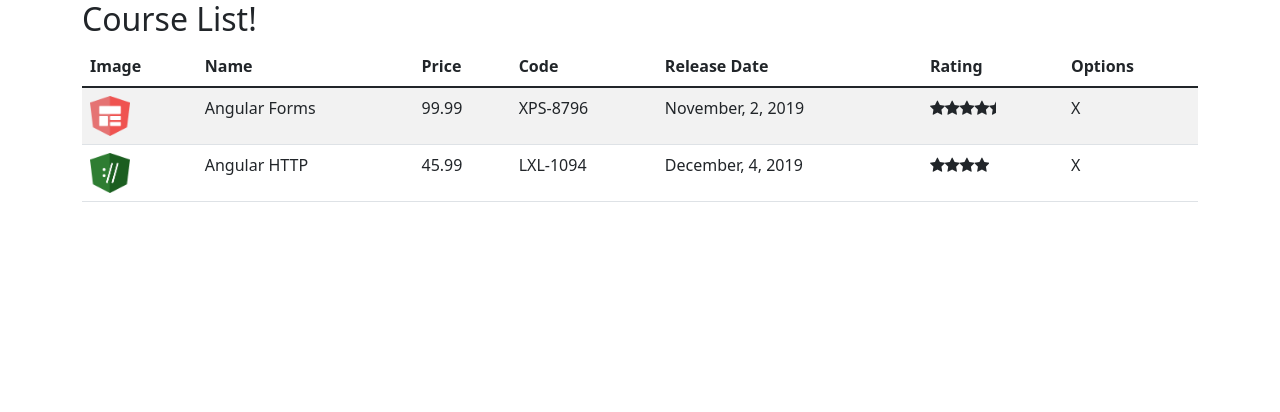
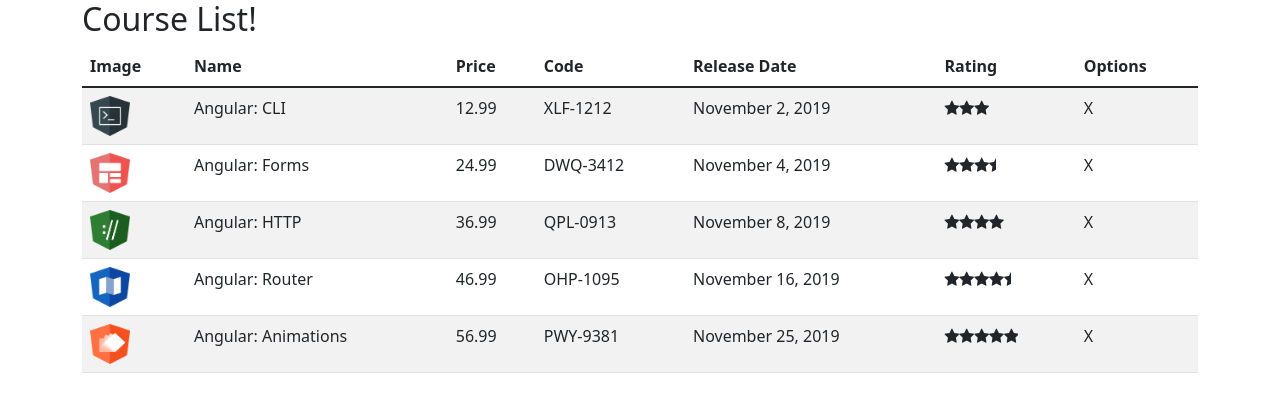
Before and after one commit to clementesc/dio-santander-course-manager, an Angular app: page / in a window 1280 px wide. Shown: the top 412 px of the page. Built offline with nearby package versions, Linux system fonts and the light colour scheme.

Commit message:
Criado classe de service para o course e iniciado programação com injeção de dependência

```diff
--- a/src/app/courses/course-list.component.ts
+++ b/src/app/courses/course-list.component.ts
@@ -1,5 +1,6 @@
 import { Component, OnInit } from "@angular/core";
 import { Course } from "./course";
+import { CourseService } from "./course.service";
 
 
 @Component({
@@ -9,30 +10,12 @@
 
 export class CourseListComponent implements OnInit {
 
-   courses: Course[] = [];
+    courses: Course[] = [];
 
-   ngOnInit(): void {
-        this.courses = [
-            {
-                id: 1,
-                name: 'Angular Forms',
-                imageUrl: '/assets/images/forms.png',
-                price: 99.99,
-                code: 'XPS-8796',
-                duration: 120,
-                rating: 4.5,
-                releaseDate: 'November, 2, 2019'
-            },
-            {
-                id: 1,
-                name: 'Angular HTTP',
-                imageUrl: '/assets/images/http.png',
-                price: 45.99,
-                code: 'LXL-1094',
-                duration: 80,
-                rating: 4,
-                releaseDate: 'December, 4, 2019'
-            }
-        ]
+    // Injeção de dependência
+    constructor(private courseService: CourseService){}
+
+    ngOnInit(): void {
+        this.courses = this.courseService.retrieveAll();
+    }
 }
-}
--- /dev/null
+++ b/src/app/courses/course.service.ts
@@ -0,0 +1,72 @@
+import { Course } from './course';
+import { Injectable } from '@angular/core';
+
+
+@Injectable({
+    providedIn: 'root'
+})
+export class CourseService {
+
+    retrieveAll(): Course[] {
+        return COURSES;
+    }
+
+}
+
+var COURSES: Course[] = [
+    {
+        id: 1,
+        name: 'Angular: CLI',
+        releaseDate: 'November 2, 2019',
+        description: 'Neste curso, os alunos irão obter um grande conhecimento nos principais recursos do CLI.',
+        duration: 120,
+        code: 'XLF-1212',
+        rating: 3,
+        price: 12.99,
+        imageUrl: '/assets/images/cli.png',
+    },
+    {
+        id: 2,
+        name: 'Angular: Forms',
+        releaseDate: 'November 4, 2019',
+        description: 'Neste curso, os alunos irão obter um conhecimento aprofundado sobre os recursos disponíveis no módulo de Forms.',
+        duration: 80,
+        code: 'DWQ-3412',
+        rating: 3.5,
+        price: 24.99,
+        imageUrl: '/assets/images/forms.png',
+    },
+    {
+        id: 3,
+        name: 'Angular: HTTP',
+        releaseDate: 'November 8, 2019',
+        description: 'Neste curso, os alunos irão obter um conhecimento aprofundado sobre os recursos disponíveis no módulo de HTTP.',
+        duration: 80,
+        code: 'QPL-0913',
+        rating: 4.0,
+        price: 36.99,
+        imageUrl: '/assets/images/http.png',
+    },
+    {
+        id: 4,
+        name: 'Angular: Router',
+        releaseDate: 'November 16, 2019',
+        description: 'Neste curso, os alunos irão obter um conhecimento aprofundado sobre os recursos disponíveis no módulo de Router.',
+        duration: 80,
+        code: 'OHP-1095',
+        rating: 4.5,
+        price: 46.99,
+        imageUrl: '/assets/images/router.png',
+    },
+    {
+        id: 5,
+        name: 'Angular: Animations',
+        releaseDate: 'November 25, 2019',
+        description: 'Neste curso, os alunos irão obter um conhecimento aprofundado sobre os recursos disponíveis sobre Animation.',
+        duration: 80,
+        code: 'PWY-9381',
+        rating: 5,
+        price: 56.99,
+        imageUrl: '/assets/images/animations.png',
+    }
+];
--- a/src/app/courses/course.ts
+++ b/src/app/courses/course.ts
@@ -7,5 +7,5 @@
     duration: number;
     rating: number;
     releaseDate: string;
-
+    description: string;
 }
```
